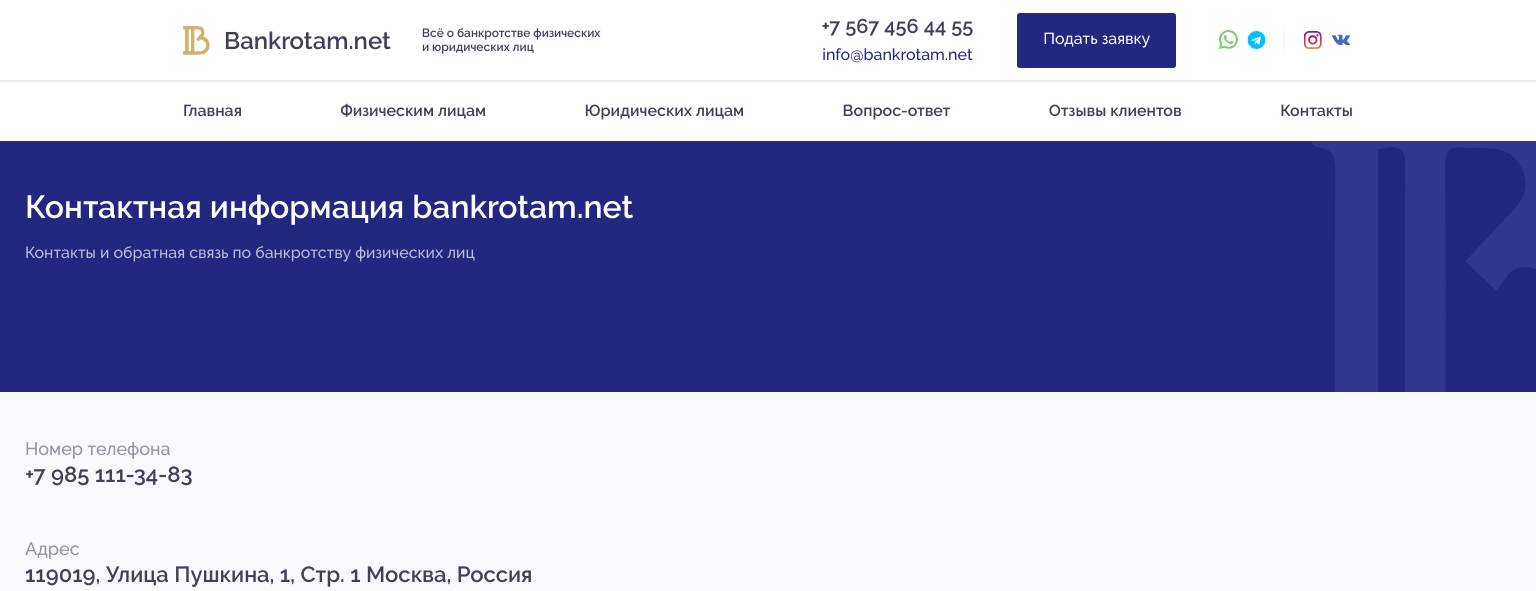
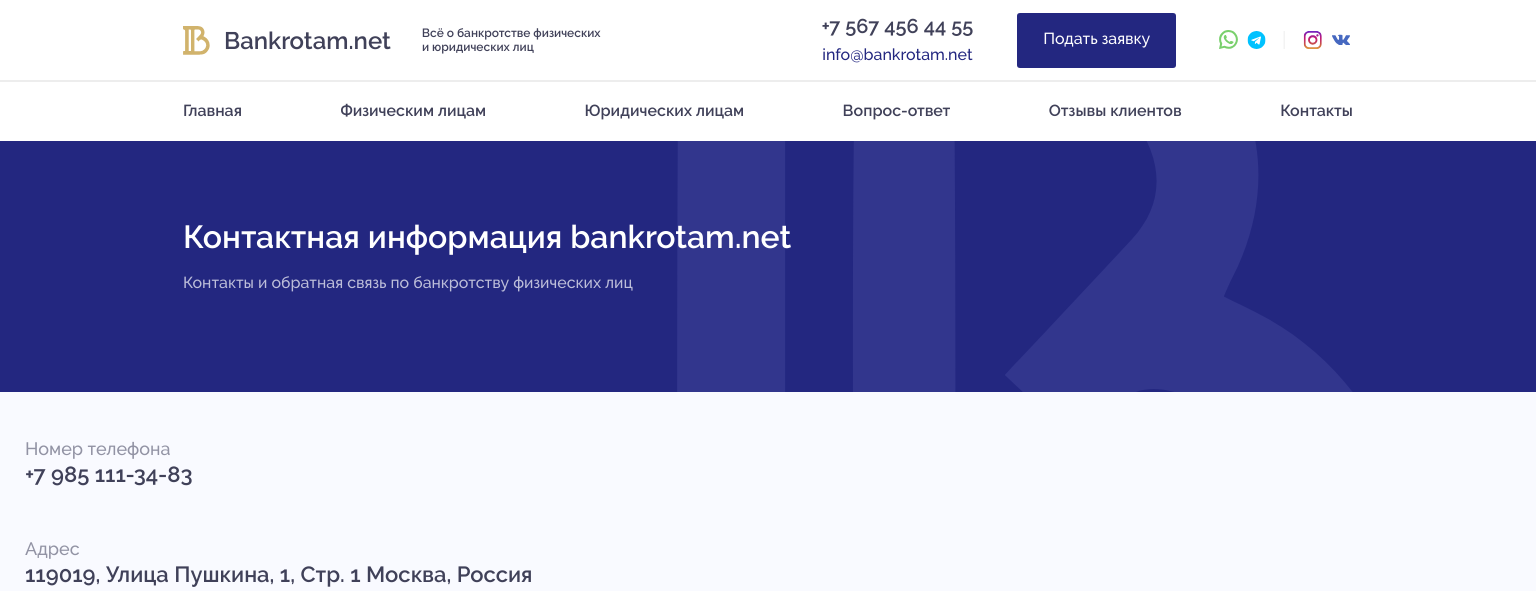
Before and after one commit to localbody/bankrotam.net, a PHP site: page /contacts.html in a window 1536 px wide. Shown: the top 591 px of the page. Run offline with PHP 8.4, Linux system fonts and the light colour scheme.

Commit message:
intro-etc

```diff
--- a/contacts.html
+++ b/contacts.html
@@ -98,12 +98,14 @@
 
     <main class="main">
         <div class="intro intro--etc">
+            <div class="intro__wrapper--etc">
                 <h1 class="intro__title intro__title--etc">
                     Контактная информация bankrotam.net
                 </h1>
                 <h2 class="intro__subtitle intro__subtitle--etc">
                     Контакты и обратная связь по банкротству физических лиц
                 </h2>
+            </div>
         </div>
 
         <div class="contact-list">
--- a/css/style.css
+++ b/css/style.css
@@ -170,7 +170,7 @@ body {
     text-align: center;
     transition: all 0.5s;
     /* opacity: 0; */
-    pointer-events: none;
+    /* pointer-events: none; */
     transform: translateX(100%);
 }
 
@@ -394,6 +394,15 @@ body {
     }
 }
 
+@media (min-width:1440px) {
+    .intro__wrapper--etc {
+        padding-top: 30px;
+        max-width: 1170px;
+        margin: 0 auto;
+        text-align: left;
+    }
+}
+
 .intro__btn {
     width: 186px;
 }
@@ -447,7 +456,8 @@ body {
 .intro--etc {
     height: 275px;
     background-image: url(../images/b.svg);
-    background-position: right top;
+    background-position-x: 40vw;
+    background-position-y: -15vh;
     background-repeat: no-repeat;
     text-align: left;
 }
```
Also changed, not shown: images/b.svg. Lines whose indentation alone changed are shown as unchanged.
